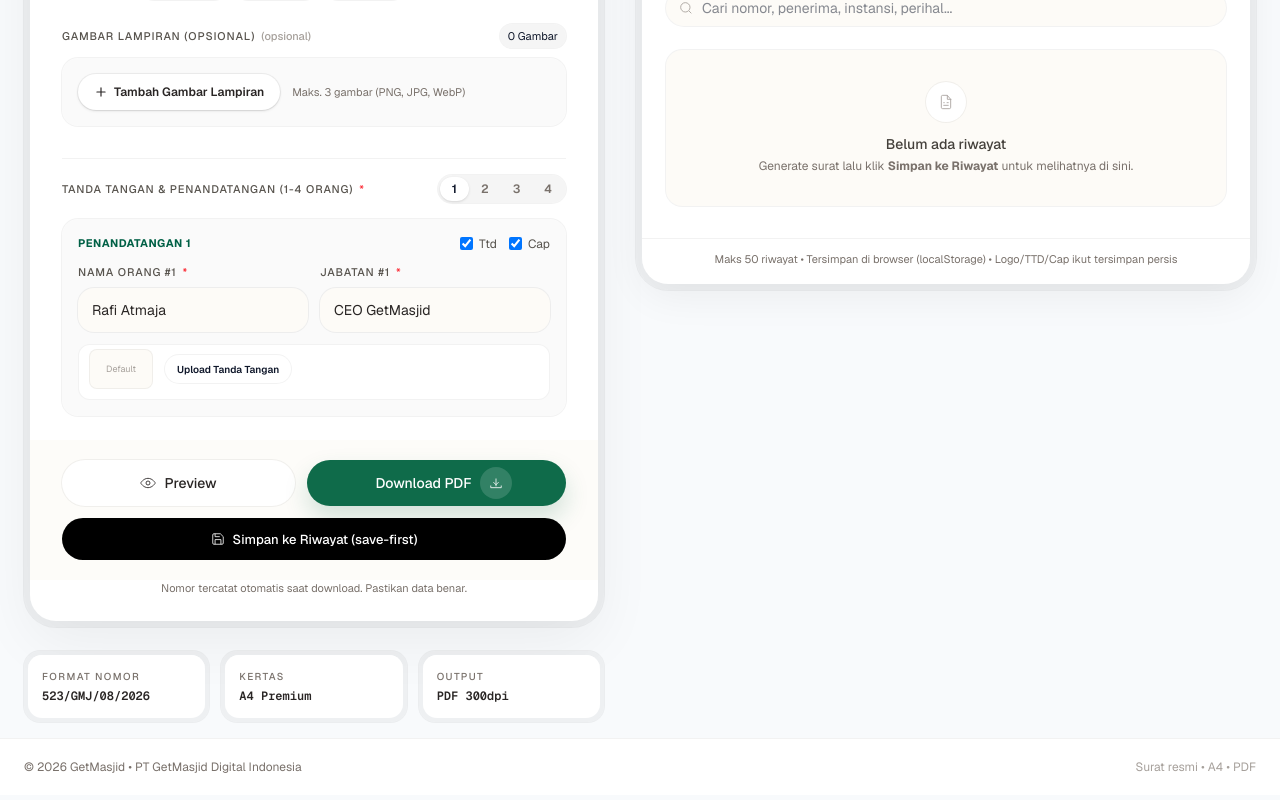
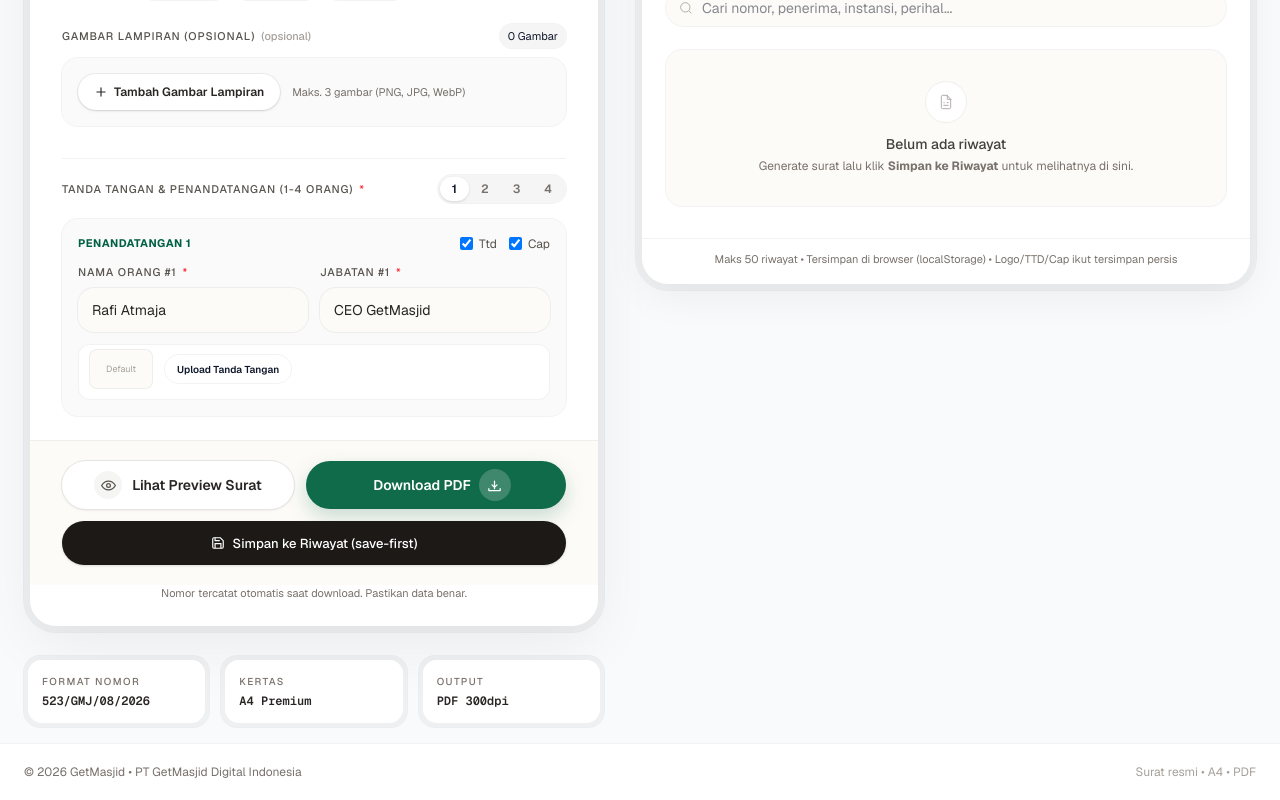
Before and after one commit to raffiatalla90/GenerateSurat, a Next.js app: page / in a window 1280 px wide. Shown: the part 1467-2267 px from the top of the page. Built offline with nearby package versions, Linux system fonts and the light colour scheme.

Commit message:
fix: refine and polish Preview button design and action bar layout

```diff
--- a/src/components/LetterForm.tsx
+++ b/src/components/LetterForm.tsx
@@ -354,22 +354,49 @@ export function LetterForm({ data, onChange, onPreview, onDownload, onSave, isGe
           </div>
         </div>
 
-        <div className="px-7 md:px-8 py-5 bg-[#FDFBF7]/70 flex flex-col gap-3">
+        <div className="px-5 sm:px-8 py-5 bg-[#FDFBF7]/80 flex flex-col gap-3 border-t border-black/5">
           <div className="flex flex-col sm:flex-row gap-3">
-            <button type="button" onClick={onPreview} className="group flex-1 h-[46px] rounded-full bg-white ring-1 ring-black/5 text-stone-800 font-medium text-[14px] hover:bg-white transition-all duration-700 ease-[cubic-bezier(0.32,0.72,0,1)] flex items-center justify-center gap-2 active:scale-[0.98]">
-              <svg width="16" height="16" viewBox="0 0 24 24" fill="none" stroke="currentColor" strokeWidth="1.3"><path d="M1 12s4-7 11-7 11 7 11 7-4 7-11 7S1 12 1 12z"/><circle cx="12" cy="12" r="3"/></svg>
-              Preview
+            <button
+              type="button"
+              onClick={onPreview}
+              className="group flex-1 h-[48px] rounded-full bg-white ring-1 ring-stone-200 hover:ring-stone-300 text-stone-800 font-semibold text-[14px] hover:bg-stone-50 transition-all flex items-center justify-center gap-2.5 active:scale-[0.98] shadow-sm"
+            >
+              <span className="w-7 h-7 rounded-full bg-stone-100 flex items-center justify-center text-stone-600 group-hover:bg-stone-200 transition">
+                <svg width="15" height="15" viewBox="0 0 24 24" fill="none" stroke="currentColor" strokeWidth="2"><path d="M1 12s4-7 11-7 11 7 11 7-4 7-11 7S1 12 1 12z"/><circle cx="12" cy="12" r="3"/></svg>
+              </span>
+              <span>Lihat Preview Surat</span>
             </button>
-            <button type="button" onClick={onDownload} disabled={isGenerating} className="group flex-1 h-[46px] rounded-full bg-[#0f6b4a] text-white font-medium text-[14px] hover:bg-[#0d5a3f] disabled:opacity-60 flex items-center justify-center gap-2 pl-5 pr-1.5 active:scale-[0.98] transition-all duration-700 ease-[cubic-bezier(0.32,0.72,0,1)] shadow-[0_12px_24px_rgba(15,107,74,0.18)]">
-              {isGenerating ? <><span className="w-4 h-4 border-2 border-white/40 border-t-white rounded-full animate-spin"/> Generating...</> : <>Download PDF <span className="w-8 h-8 rounded-full bg-white/15 flex items-center justify-center group-hover:translate-x-0.5 group-hover:-translate-y-0.5 transition-all duration-700 ease-[cubic-bezier(0.32,0.72,0,1)]"><svg width="14" height="14" viewBox="0 0 24 24" fill="none" stroke="white" strokeWidth="1.4"><path d="M12 5v12M8 11l4 4 4-4M3 17v3h18v-3" strokeLinecap="round" strokeLinejoin="round"/></svg></span></>}
+            <button
+              type="button"
+              onClick={onDownload}
+              disabled={isGenerating}
+              className="group flex-1 h-[48px] rounded-full bg-[#0f6b4a] text-white font-semibold text-[14px] hover:bg-[#0d5a3f] disabled:opacity-60 flex items-center justify-center gap-2 pl-5 pr-2 active:scale-[0.98] transition-all shadow-[0_8px_20px_rgba(15,107,74,0.22)]"
+            >
+              {isGenerating ? (
+                <>
+                  <span className="w-4 h-4 border-2 border-white/40 border-t-white rounded-full animate-spin"/>
+                  <span>Memproses...</span>
+                </>
+              ) : (
+                <>
+                  <span>Download PDF</span>
+                  <span className="w-8 h-8 rounded-full bg-white/20 flex items-center justify-center group-hover:translate-x-0.5 transition-all">
+                    <svg width="15" height="15" viewBox="0 0 24 24" fill="none" stroke="currentColor" strokeWidth="2"><path d="M12 5v12M8 11l4 4 4-4M3 17v3h18v-3" strokeLinecap="round" strokeLinejoin="round"/></svg>
+                  </span>
+                </>
+              )}
             </button>
           </div>
-          <button type="button" onClick={onSave} className="w-full h-[42px] rounded-full bg-black text-white font-medium text-[13px] hover:bg-stone-800 flex items-center justify-center gap-2 active:scale-[0.98] transition-all duration-700 ease-[cubic-bezier(0.32,0.72,0,1)]">
-            <svg width="14" height="14" viewBox="0 0 24 24" fill="none" stroke="white" strokeWidth="1.4"><path d="M19 21H5a2 2 0 01-2-2V5a2 2 0 012-2h11l5 5v11a2 2 0 01-2 2z"/><path d="M17 21v-8H7v8M7 3v5h8"/></svg>
-            Simpan ke Riwayat (save-first)
+          <button
+            type="button"
+            onClick={onSave}
+            className="w-full h-[44px] rounded-full bg-stone-900 text-white font-medium text-[13px] hover:bg-stone-800 flex items-center justify-center gap-2 active:scale-[0.98] transition-all shadow-sm"
+          >
+            <svg width="14" height="14" viewBox="0 0 24 24" fill="none" stroke="currentColor" strokeWidth="2"><path d="M19 21H5a2 2 0 01-2-2V5a2 2 0 012-2h11l5 5v11a2 2 0 01-2 2z"/><path d="M17 21v-8H7v8M7 3v5h8"/></svg>
+            <span>Simpan ke Riwayat (save-first)</span>
           </button>
         </div>
-        <p className="px-7 md:px-8 pb-6 text-[11px] text-stone-500 text-center">Nomor tercatat otomatis saat download. Pastikan data benar.</p>
+        <p className="px-5 sm:px-8 pb-6 text-[11px] text-stone-500 text-center">Nomor tercatat otomatis saat download. Pastikan data benar.</p>
       </div>
     </div>
   );
```
